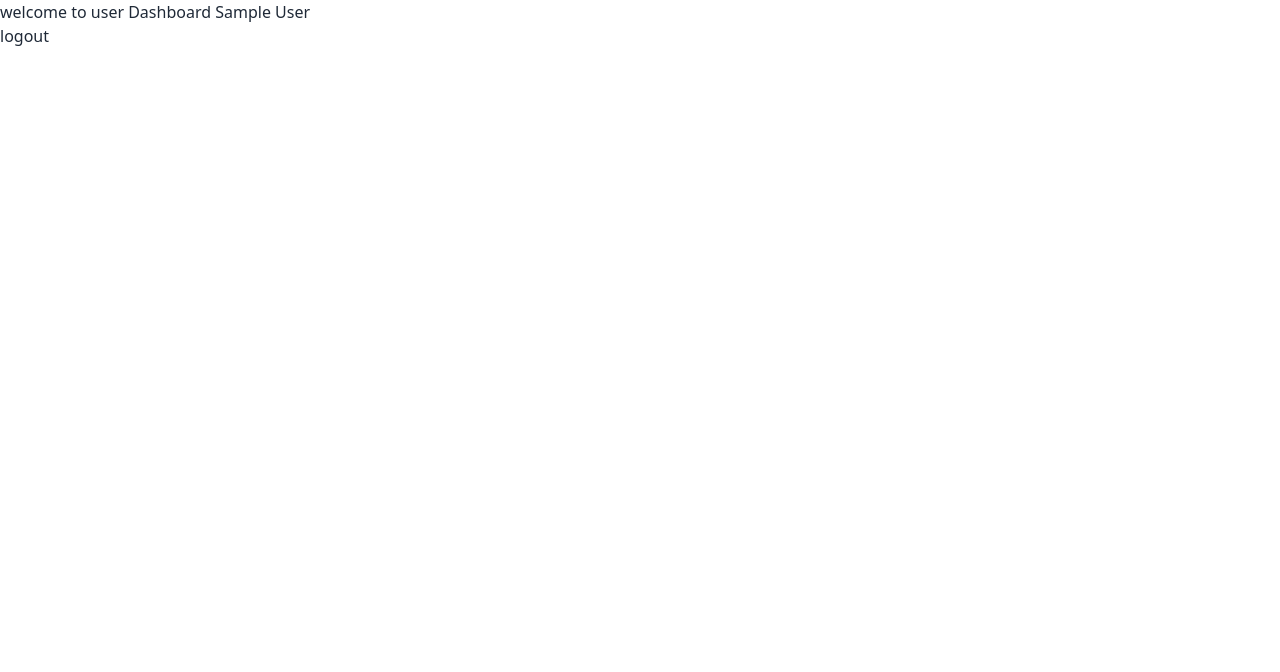
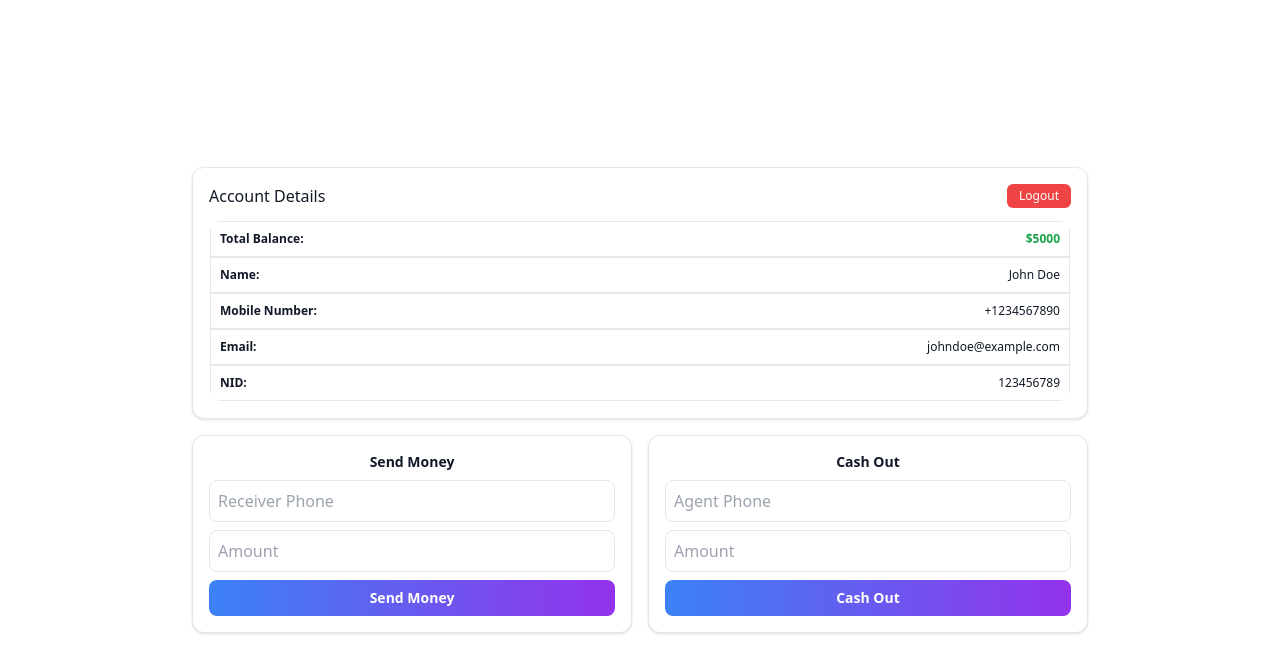
Before and after one commit to Imran-2022/MFS_FRONTEND, a React (Vite) app: page /user in a window 1280 px wide. Shown: the top 672 px of the page. Built offline with nearby package versions, Linux system fonts and the light colour scheme; sample sign-in values are in the browser's storage.

Commit message:
feat:ui for user dashboard

```diff
--- a/src/dashboard/UserDashboard.jsx
+++ b/src/dashboard/UserDashboard.jsx
@@ -1,14 +1,83 @@
-import { useContext } from "react";
+import { useContext, useState } from "react";
 import AuthContext from "../context/AuthContext";
 
 const UserDashboard = () => {
-  const { logout,user } = useContext(AuthContext);
+  const { logout, user } = useContext(AuthContext);
+  const [formData, setFormData] = useState({ sendMoney: { receiver: "", amount: "" }, cashOut: { receiver: "", amount: "" } });
+
+  const handleChange = (e, type) => {
+    setFormData({
+      ...formData,
+      [type]: { ...formData[type], [e.target.name]: e.target.value }
+    });
+  };
+
+  const handleSubmit = (e, type) => {
+    e.preventDefault();
+    console.log(`${type} transaction:`, formData[type]);
+    setFormData({ ...formData, [type]: { receiver: "", amount: "" } });
+  };
+
   return (
-    <div>
-      <p>welcome to user Dashboard {user?.user?.name}</p>
-      <button onClick={()=>logout()}>logout</button>
+    <div className="min-h-screen flex flex-col items-center justify-center p-4">
+      <div className="w-full max-w-4xl p-4 rounded-xl shadow text-gray-900 bg-white border">
+        <div className="flex justify-between items-center w-full mb-3">
+          <h2 className="text-base font-medium">Account Details</h2>
+          <button
+            onClick={logout}
+            className="px-3 py-1 text-xs rounded-md bg-red-500 text-white font-medium hover:opacity-80 transition"
+          >
+            Logout
+          </button>
+        </div>
+
+        <table className="w-full text-xs border-collapse border border-gray-300 rounded-xl overflow-hidden">
+          <tbody>
+            {["Total Balance", "Name", "Mobile Number", "Email", "NID"].map((label, index) => (
+              <tr key={index} className="border flex justify-between p-2">
+                <td className="font-semibold w-1/2 text-left">{label}:</td>
+                <td className={`w-1/2 text-right ${label === "Total Balance" ? "text-green-600 font-bold" : ""}`}>
+                  {label === "Total Balance" ? "$5000" : label === "Name" ? "John Doe" : label === "Mobile Number" ? "+1234567890" : label === "Email" ? "johndoe@example.com" : "123456789"}
+                </td>
+              </tr>
+            ))}
+          </tbody>
+        </table>
+      </div>
+
+      {/* Transaction Forms */}
+      <div className="w-full max-w-4xl mt-4 flex gap-4">
+        {["sendMoney", "cashOut"].map((type, index) => (
+          <div key={type} className="w-1/2 p-4 rounded-xl shadow text-gray-900 border bg-white">
+            <h2 className="text-sm font-semibold text-center">{type === "sendMoney" ? "Send Money" : "Cash Out"}</h2>
+            <form className="mt-2 space-y-2" onSubmit={(e) => handleSubmit(e, type)}>
+              <input
+                type="text"
+                name="receiver"
+                placeholder={type === "sendMoney" ? "Receiver Phone" : "Agent Phone"}
+                value={formData[type].receiver}
+                onChange={(e) => handleChange(e, type)}
+                className="w-full p-2 border rounded-lg focus:ring-0 focus:outline-none"
+                required
+              />
+              <input
+                type="number"
+                name="amount"
+                placeholder="Amount"
+                value={formData[type].amount}
+                onChange={(e) => handleChange(e, type)}
+                className="w-full p-2 border rounded-lg focus:ring-0 focus:outline-none"
+                required
+              />
+              <button type="submit" className="w-full bg-gradient-to-r from-blue-500 to-purple-600 text-white p-2 rounded-lg text-sm font-semibold hover:opacity-90 transition">
+                {type === "sendMoney" ? "Send Money" : "Cash Out"}
+              </button>
+            </form>
+          </div>
+        ))}
+      </div>
     </div>
-  )
-}
+  );
+};
 
-export default UserDashboard
+export default UserDashboard;
```
